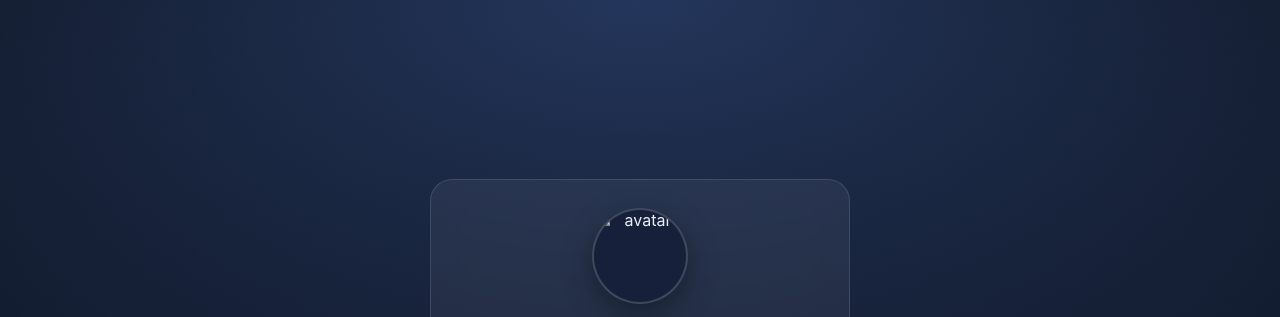
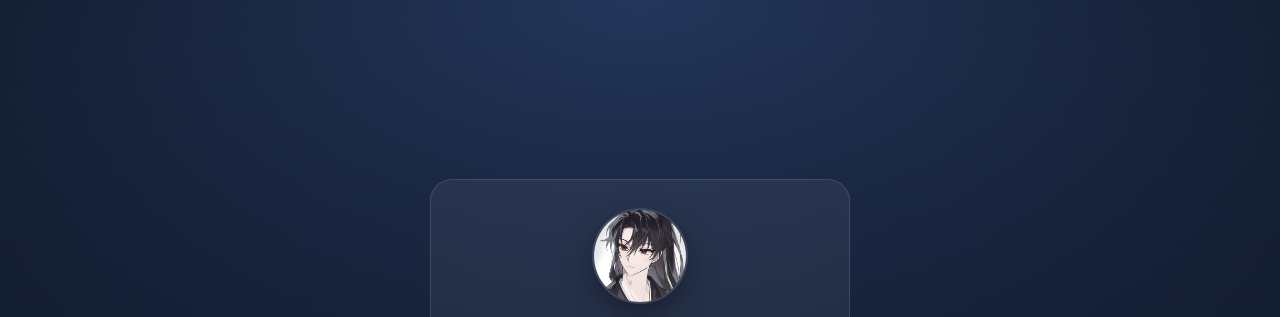
Before and after one commit to binzwaa-afk/xyg, a plain HTML site: page index.html in a window 1280 px wide. Shown: the top 317 px of the page. Drawn offline with Linux system fonts and the light colour scheme.

Commit message:
Add files via upload

```diff
--- a/index.html
+++ b/index.html
@@ -87,7 +87,7 @@
 </head>
 <body>
   <main class="card">
-    <img class="avatar" id="avatar" src="avatar.png" alt="avatar">
+    <img class="avatar" id="avatar" src="GfILk_AbEAAQsg1.jpg" alt="avatar">
     <h1>小妖怪</h1>
     <p class="handle">@xiaoyaoguaisbot</p>
     <p class="desc" id="desc">这是一个 Telegram Mini App 页面。<br>由本人维护，仅用于自己的群组。</p>
```
